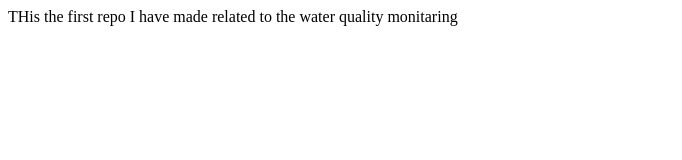
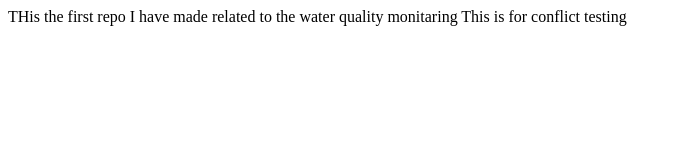
Before and after one commit to Hemanth4176/water-quality-monitoring, a plain HTML site: page index.html in a window 1280 px wide. Shown: the whole page, without its empty margins (0-682 px from the left). Drawn offline with Linux system fonts and the light colour scheme.

Commit message:
Update index.html

```diff
--- a/index.html
+++ b/index.html
@@ -1 +1,2 @@
 <html> THis the first repo I have made related to the water quality monitaring</html>
+<html> This is for conflict testing</html>
```
